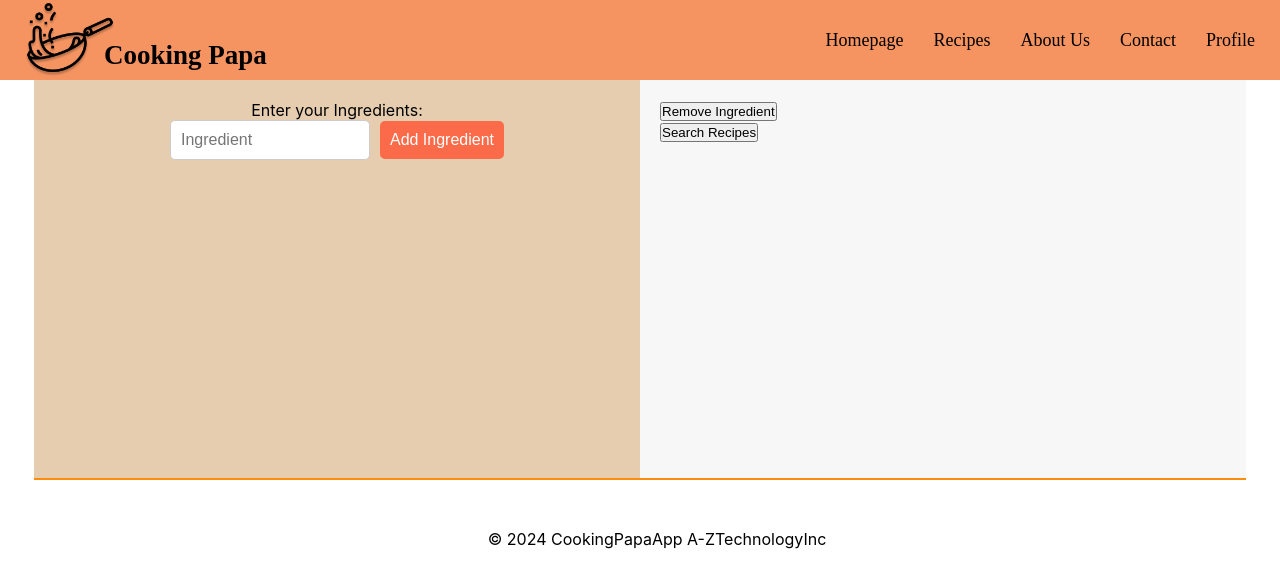
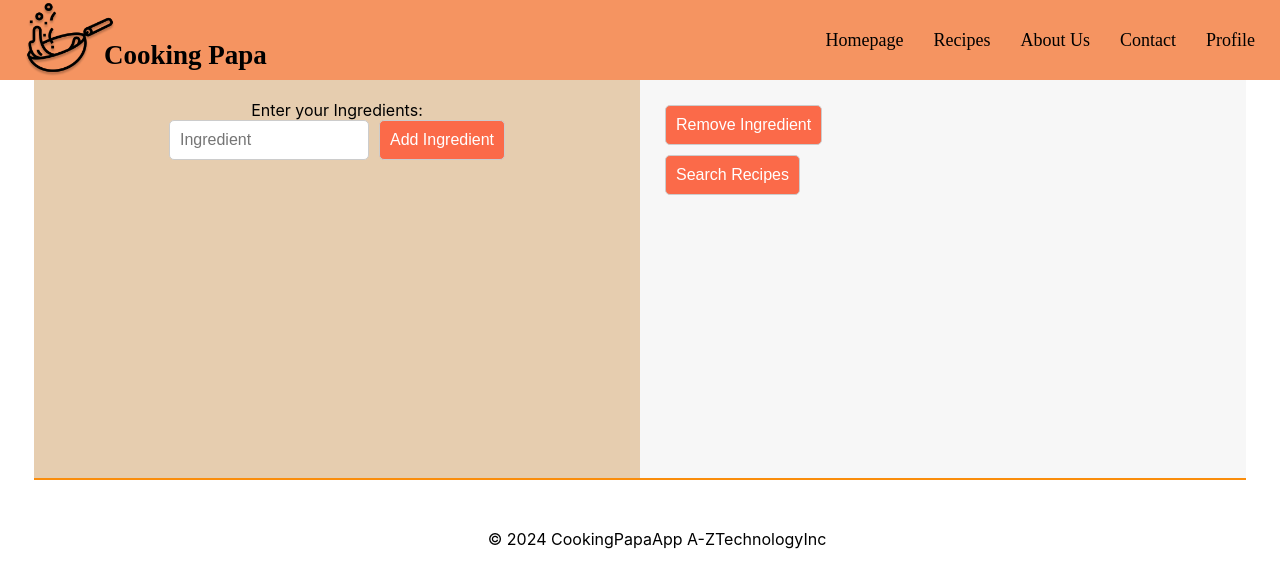
Before and after one commit to ZachGG421/cookingPapa-app2.0, a React (Create React App) app in the folder client/: page / in a window 1280 px wide. Shown: the top 588 px of the page. Built offline with nearby package versions, Linux system fonts and the light colour scheme; a web font is replaced by a local one.

Commit message:
updated look of buttons of DiscoverTool.js

```diff
--- a/client/src/components/Homepage/DiscoverTool/DiscoverTool.js
+++ b/client/src/components/Homepage/DiscoverTool/DiscoverTool.js
@@ -50,10 +50,10 @@ function DiscoverTool({ onSearch }) {
                     </ul>
                 </div>
 
-                <div className="removeIngredientButton">
+                <div className={`${styles.removeIngredientButton}`}>
                     <button onClick={removeIngredient}>Remove Ingredient</button>
                 </div>
-                <div className="searchRecipesButton">
+                <div className={`${styles.searchRecipesButton}`}>
                     <button onClick={searchRecipes}>Search Recipes</button>
                 </div>
             </div>
--- a/client/src/components/Homepage/DiscoverTool/DiscoverTool.module.css
+++ b/client/src/components/Homepage/DiscoverTool/DiscoverTool.module.css
@@ -42,7 +42,7 @@
     font-size: 16px;
     background-color: #fb6a49;
     color: #fff;
-    border: none;
+    border: 1px solid #ccc;
     border-radius: 5px;
     cursor: pointer;
 }
@@ -54,6 +54,26 @@
     background-color: rgba(228, 228, 228, 0.3);
 }
 
-.ingredientsListTab ul {
+/* Remove Ingredient Button */
+.removeIngredientButton button {
+    padding: 10px;
+    margin: 5px;
+    font-size: 16px;
+    background-color: #fb6a49;
+    color: #fff;
+    border: 1px solid #ccc;
+    border-radius: 5px;
+    cursor: pointer;
+}
 
+/* Search Recipes Button */
+.searchRecipesButton button {
+    padding: 10px;
+    margin: 5px;
+    font-size: 16px;
+    background-color: #fb6a49;
+    color: #fff;
+    border: 1px solid #ccc;
+    border-radius: 5px;
+    cursor: pointer;
 }
```
